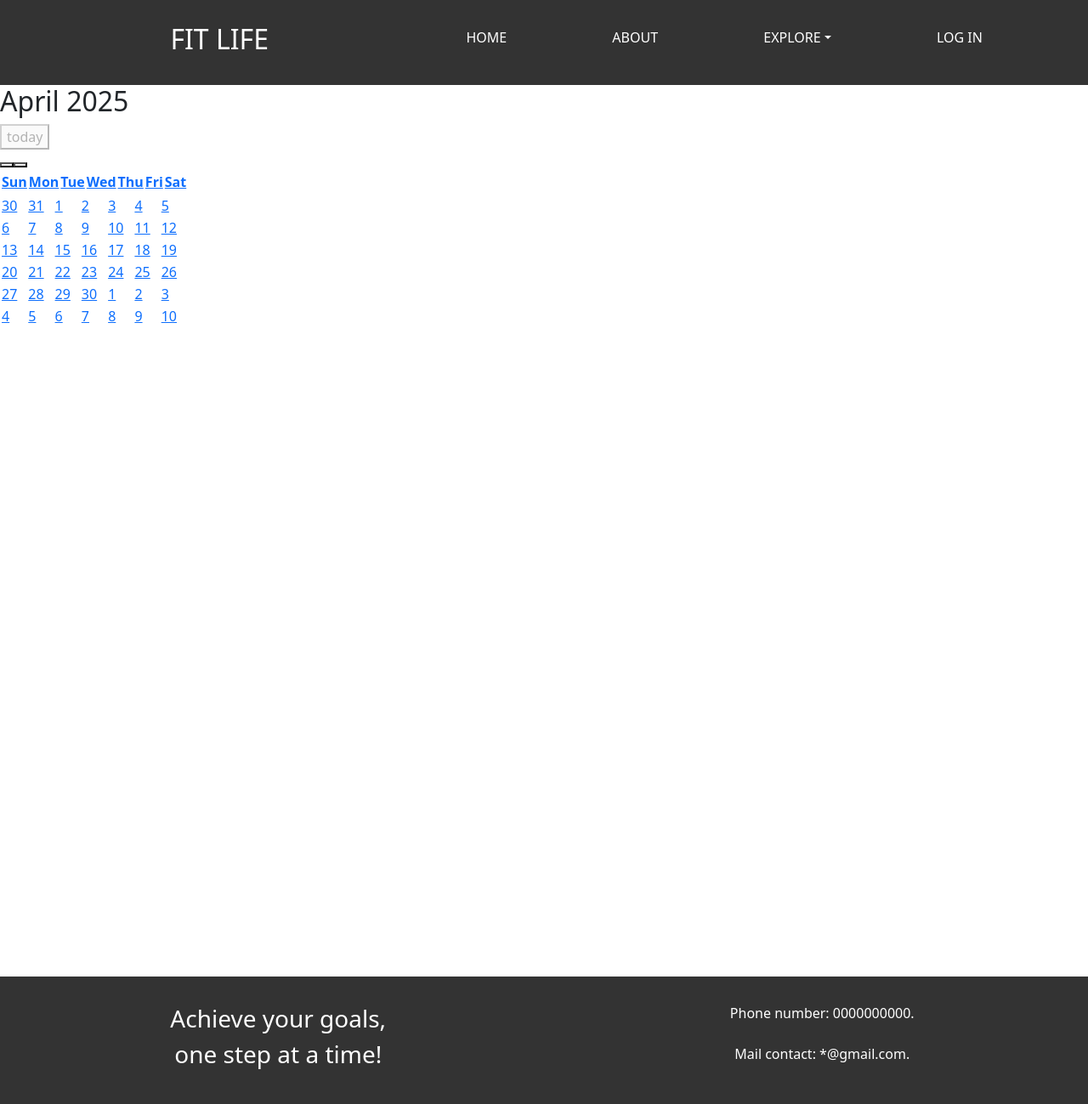
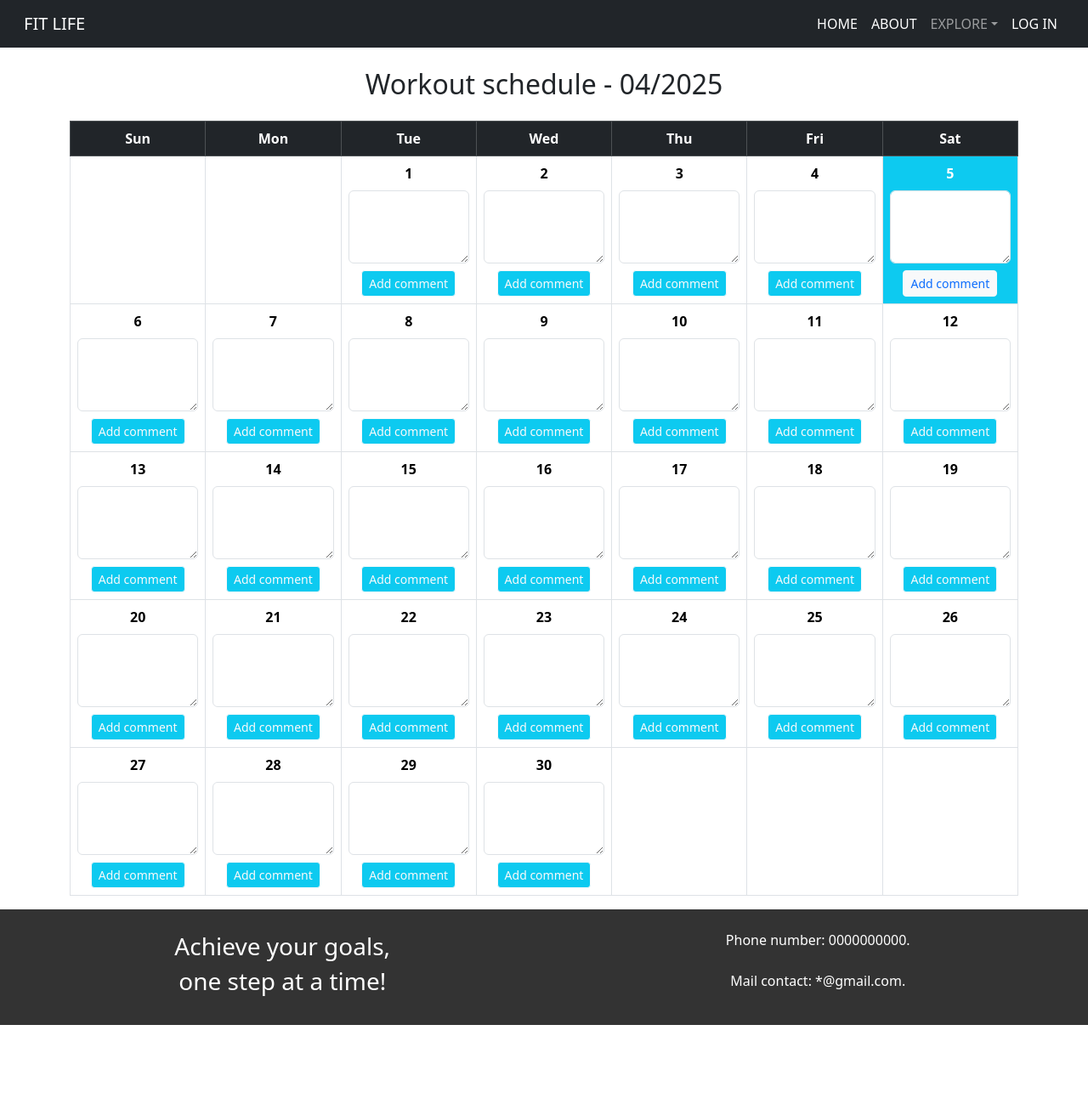
Before and after one commit to MinTrisss/WEB_50-, a PHP site: page /pages/workout.php in a window 1280 px wide. Shown: the whole page at 85% size. After the commit the page ends 1206 px from the top, so only its background shows below. Run offline with PHP 8.4, Linux system fonts and the light colour scheme; the visitor is signed in with stand-in values (Sample User, id 1); tables that the repository leaves empty or names only in its code hold one stand-in row (values such as "Sample post"); lists and menus that the app fills with data are empty; some libraries are stand-ins or nearby versions.

Commit message:
add calendar

```diff
--- a/new/assets/css/home.css
+++ b/new/assets/css/home.css
@@ -1,22 +1,77 @@
-.header{
+.header {
       height: 100px;
       background: #333;
       color: white;
-}
-.body-img img{
+      display: flex;
+      align-items: center;
+      justify-content: space-between;
+      flex-wrap: wrap; /* Thêm để các phần không bị tràn */
+      padding: 0 20px;
+      box-sizing: border-box;
+  }
+
+  .body-img img {
       max-height: 100%;
       max-width: 100%;
-}
-.footer-img img{
+      height: auto;
+      width: 100%;
+      object-fit: cover;
+      display: block;
+  }
+
+  .footer-img img {
+      max-width: 100%;
+      height: auto;
       max-height: 250px;
-      max-width: 500px;
-}
-footer{
-      bottom: 0;
-      left: 0;
+      display: block;
+      margin: 0 auto;
+  }
+
+  footer {
       width: 100%;
       background: #333;
       color: white;
       text-align: center;
-      height: 150px;
-}
+      padding: 20px 10px;
+      box-sizing: border-box;
+  }
+
+  @media (max-width: 768px) {
+      .header {
+          flex-direction: column;
+          height: auto;
+          padding: 10px;
+          text-align: center;
+      }
+
+      .footer-img img {
+          max-height: 180px;
+      }
+
+      .header h2 {
+          font-size: 1.5em;
+      }
+  }
+
+  @media (max-width: 480px) {
+      .header {
+          font-size: 0.9em;
+      }
+
+      footer {
+          font-size: 0.9em;
+      }
+
+      .header h2 {
+          font-size: 1.2em;
+      }
+
+      .footer-img img {
+          max-height: 150px;
+      }
+  }
+  @media (max-width: 430px) {
+      .header h2 {
+          font-size: 1.2em;
+      }
+  }
--- /dev/null
+++ b/new/includes/calendar.php
@@ -0,0 +1,133 @@
+<?php
+ini_set('display_errors', 1);
+ini_set('display_startup_errors', 1);
+error_reporting(E_ALL);
+session_start();
+$servername = "127.0.0.1"; // hoặc "localhost"
+$username = "root";
+$password = "";            // nếu có đặt mật khẩu thì điền vào
+$database = "fit_life";    // thay bằng tên DB của bạn
+
+$conn = new mysqli($servername, $username, $password, $database);
+$user_id = $_SESSION['user_id'];
+
+// Kiểm tra kết nối
+if ($conn->connect_error) {
+    die("Connection failed: " . $conn->connect_error);
+}
+
+// Xử lý thêm ghi chú
+if ($_SERVER['REQUEST_METHOD'] === 'POST') {
+    $date = $_POST['date'];
+    $content = $_POST['content'];
+    $stmt = $conn->prepare("
+    INSERT INTO calendar_notes (user_id, note_date, content)
+        VALUES (?, ?, ?)
+        ON DUPLICATE KEY UPDATE content = VALUES(content)");
+    $stmt->bind_param("iss", $user_id, $date, $content);
+    $stmt->execute();
+}
+
+// Lấy dữ liệu ghi chú
+$notes = [];
+$result = $conn->query("SELECT note_date, content FROM calendar_notes WHERE user_id = $user_id");
+while ($row = $result->fetch_assoc()) {
+    $notes[$row['note_date']] = $row['content'];
+}
+
+// Lấy tháng và năm
+
+$month = $_GET['month'] ?? date('m');
+$year = $_GET['year'] ?? date('Y');
+$first_day = mktime(0, 0, 0, $month, 1, $year);
+$days_in_month = date('t', $first_day);
+$start_day = date('w', $first_day);
+$today = date('Y-m-d');
+?>
+<div class="container mt-4">
+    <h2 class="text-center mb-4">Workout schedule - <?php echo "$month/$year"; ?></h2>
+    <div class="table-responsive">
+        <table class="table table-bordered text-center align-middle">
+            <thead class="table-dark">
+                <tr>
+                    <th>Sun</th><th>Mon</th><th>Tue</th>
+                    <th>Wed</th><th>Thu</th><th>Fri</th><th>Sat</th>
+                </tr>
+            </thead>
+            <tbody>
+                <tr>
+                    <?php
+                    $day_count = 0;
+
+                    for ($blank = 0; $blank < $start_day; $blank++) {
+                        echo "<td></td>";
+                        $day_count++;
+                    }
+
+                    for ($day = 1; $day <= $days_in_month; $day++) {
+                        $date_str = "$year-" . str_pad($month, 2, "0", STR_PAD_LEFT) . "-" . str_pad($day, 2, "0", STR_PAD_LEFT);
+                        $date = date('Y-m-d', strtotime($date_str));
+                        $note = $notes[$date] ?? '';
+
+                        $isToday = ($today == $date);
+                        $cellClass = $isToday ? "bg-info text-white" : "";
+
+                        echo "<td class='$cellClass'>";
+                        ?>
+                        <div>
+                            <strong><?= $day ?></strong>
+                            <form method="POST" class="mt-2">
+                                <input type="hidden" name="date" value="<?= $date ?>">
+                                <textarea name="content" class="form-control mb-2" rows="3" readonly><?= htmlspecialchars($note) ?></textarea>
+                            </form>
+                            <button type="button" class="btn btn-sm btn-outline-light <?= $isToday ? 'btn-light text-primary' : 'btn-info' ?>" data-bs-toggle="modal"
+                                data-bs-target="#noteModal"
+                                onclick="openNoteModal('<?= $date ?>', `<?= htmlspecialchars($note) ?>`)">Add comment
+                            </button>
+                        </div>
+                        </td>
+                        <?php
+                        $day_count++;
+                        if ($day_count % 7 == 0) echo "</tr><tr>";
+                    }
+
+                    while ($day_count % 7 != 0) {
+                        echo "<td></td>";
+                        $day_count++;
+                    }
+                    ?>
+                </tr>
+            </tbody>
+        </table>
+    </div>
+</div>
+
+<!-- Modal comment -->
+<div class="modal fade" id="noteModal" tabindex="-1" aria-labelledby="noteModalLabel" aria-hidden="true">
+  <div class="modal-dialog">
+    <form method="POST" class="modal-content">
+      <div class="modal-header">
+        <h5 class="modal-title" id="noteModalLabel">Workout list</h5>
+        <button type="button" class="btn-close" data-bs-dismiss="modal" aria-label="Close"></button>
+      </div>
+      <div class="modal-body">
+        <input type="hidden" name="date" id="modalDate">
+        <div class="mb-3">
+          <label for="modalContent" class="form-label">Content</label>
+          <textarea name="content" id="modalContent" rows="4" class="form-control"></textarea>
+        </div>
+      </div>
+      <div class="modal-footer">
+        <button type="submit" class="btn btn-primary">Save</button>
+        <button type="button" class="btn btn-secondary" data-bs-dismiss="modal">Close</button>
+      </div>
+    </form>
+  </div>
+</div>
+
+<script>
+function openNoteModal(date, content) {
+    document.getElementById('modalDate').value = date;
+    document.getElementById('modalContent').value = content;
+}
+</script>
--- a/new/includes/header.php
+++ b/new/includes/header.php
@@ -1,22 +1,30 @@
-<header>
-        <div class="header d-flex text-white-65">
-              <div class="p-3 d-flex flex-fill align-items-center justify-content-center">
-                    <h2>FIT LIFE</h2>
-              </div>
-              <div class="p-3 d-flex flex-fill flex-row-reverse ">
-                    <a class="p-3 flex-fill nav-link active" href="../pages/login.php">LOG IN</a>
-                    <div class="flex-fill">
-                          <a class="p-3 nav-link dropdown-toggle" href="#" role="button" data-bs-toggle="dropdown">EXPLORE</a>
+<nav class="navbar navbar-expand-lg navbar-dark bg-dark px-3">
+  <div class="container-fluid">
+    <a class="navbar-brand" href="#">FIT LIFE</a>
+    <button class="navbar-toggler" type="button" data-bs-toggle="collapse" data-bs-target="#navbarNav">
+      <span class="navbar-toggler-icon"></span>
+    </button>
+    <div class="collapse navbar-collapse justify-content-end" id="navbarNav">
+      <ul class="navbar-nav text-end">
+        <li class="nav-item">
+          <a class="nav-link active" href="../index.php">HOME</a>
+        </li>
+        <li class="nav-item">
+          <a class="nav-link active" href="../pages/about.php">ABOUT</a>
+        </li>
+        <li class="nav-item dropdown">
+          <a class="nav-link dropdown-toggle" href="#" role="button" data-bs-toggle="dropdown">EXPLORE</a>
           <ul class="dropdown-menu">
-                                <li><a class="dropdown-item" href="../pages/dashboasrd.php">Dashboard</a></li>
             <li><a class="dropdown-item" href="../pages/workout.php">Workout log</a></li>
             <li><a class="dropdown-item" href="../pages/goals.php">Goals</a></li>
             <li><a class="dropdown-item" href="../pages/bmi.php">BMI</a></li>
-                                <li><a class="dropdown-item" href="../pages/exercises.php">Excercises</a></li>
+            <li><a class="dropdown-item" href="../pages/exercises.php">Exercises</a></li>
+          </ul>
+        </li>
+        <li class="nav-item">
+          <a class="nav-link active" href="../pages/login.php">LOG IN</a>
+        </li>
       </ul>
     </div>
-                    <a class="p-3 flex-fill nav-link active" href="../pages/about.php">ABOUT</a>
-                    <a class="p-3 flex-fill nav-link active" href="../index.php">HOME</a>
   </div>
-        </div>
-      </header>
+</nav>
--- a/new/pages/workout.php
+++ b/new/pages/workout.php
@@ -9,47 +9,12 @@
       <script src="https://cdn.jsdelivr.net/npm/bootstrap@5.3.3/dist/js/bootstrap.bundle.min.js"></script>
       <link href='https://cdn.jsdelivr.net/npm/fullcalendar@6.1.8/main.min.css' rel='stylesheet' />
       <script src='https://cdn.jsdelivr.net/npm/fullcalendar@6.1.8/main.min.js'></script>
-      <script src="https://code.jquery.com/jquery-3.6.0.min.js"></script>
+
+
 </head>
 <body>
 <?php include '../includes/header.php'; ?>
-<?php
-      session_start();
-      $user_id = $_SESSION['user_id'];
-?>
-<div id='calendar'></div>
-<script>
-      document.addEventListener('DOMContentLoaded', function() {
-        var calendarEl = document.getElementById('calendar');
-        var calendar = new FullCalendar.Calendar(calendarEl, { //create calender
-            initialView: 'dayGridMonth', //diaplay as date
-            selectable: true, //can select
-            events: '../includes/getNotes.php', // khi ma click r thi lay du lieu tu DB va tra ve kieu JSON
-            dateClick: function(info) {
-                let note = prompt("Add note for date: " + info.dateStr); //khi click vao mot ngay se mo cua so promp
-                if (note) { //neu da nhap ghi chu
-                    $.post('../includes/addNote.php', { //them du lieu vao DB
-                        date: info.dateStr,
-                        content: note
-                    }, function() {
-                        calendar.refetchEvents(); //tai du lieu tu lich, cap nhat giao dien
-                    });
-                }
-            },
-            eventClick: function(info) {
-                let isDelete = confirm("Do you want to delete this note?");
-                if (isDelete) {
-                    $.post('../includes/deleteNote.php', {
-                        id: info.event.id
-                    }, function() {
-                        calendar.refetchEvents();
-                    });
-                }
-            }
-        });
-        calendar.render();
-    });
-</script>
+<?php include '../includes/calendar.php'?>
 </body>
 <?php include '../includes/footer.php'; ?>
 </html>
```
Also changed, not shown: new/includes/getNote.php (deleted, +0 -17 lines), new/pages/login.php (+44 -42 lines), new/includes/addNote.php (deleted), new/includes/deleteNote.php (deleted). Lines whose indentation alone changed are shown as unchanged.
